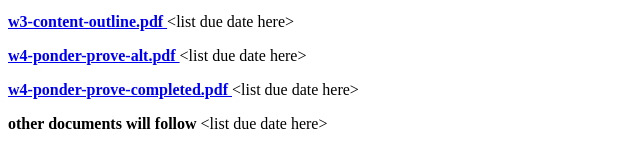
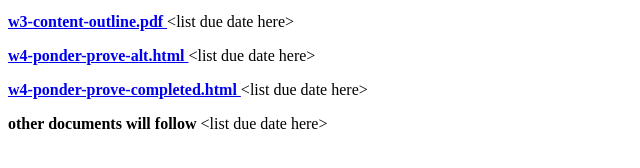
Before and after one commit to hestonmoyers92/hestonmoyers92.gethub.io, a plain HTML site: page cit230-links.html in a window 1280 px wide. Shown: the part 234-402 px from the top of the page, 0-640 px from the left. Drawn offline with Linux system fonts and the light colour scheme.

Commit message:
change 4

```diff
--- a/cit230-links.html
+++ b/cit230-links.html
@@ -13,8 +13,8 @@
 <p><strong><a href="cit230/indv-design-docs/w2-site-personas.pdf">w2-site-personas.pdf</a></strong> &lt;list due date here&gt;</p>
 <p><strong><a href="cit230/indv-design-docs/w2-content.pdf">w2-content.pdf </a></strong>&lt;list due date here&gt;</p>
 <p><strong><a href="cit230/indv-design-docs/w3-content-outline.pdf">w3-content-outline.pdf </a></strong>&lt;list due date here&gt;</p>
-<p><strong><a href="cit230/ponder-prove/w4-ponder-prove-alt.html">w4-ponder-prove-alt.pdf </a></strong>&lt;list due date here&gt;</p>
-<p><strong><a href="cit230/ponder-prove/w4-ponder-prove-completed.html">w4-ponder-prove-completed.pdf </a></strong>&lt;list due date here&gt;</p>
+<p><strong><a href="cit230/ponder-prove/w4-ponder-prove-alt.html">w4-ponder-prove-alt.html </a></strong>&lt;list due date here&gt;</p>
+<p><strong><a href="cit230/ponder-prove/w4-ponder-prove-completed.html">w4-ponder-prove-completed.html </a></strong>&lt;list due date here&gt;</p>
 <p><strong>other documents will follow </strong> &lt;list due date here&gt;</p>
 </body>
 </html>
```
